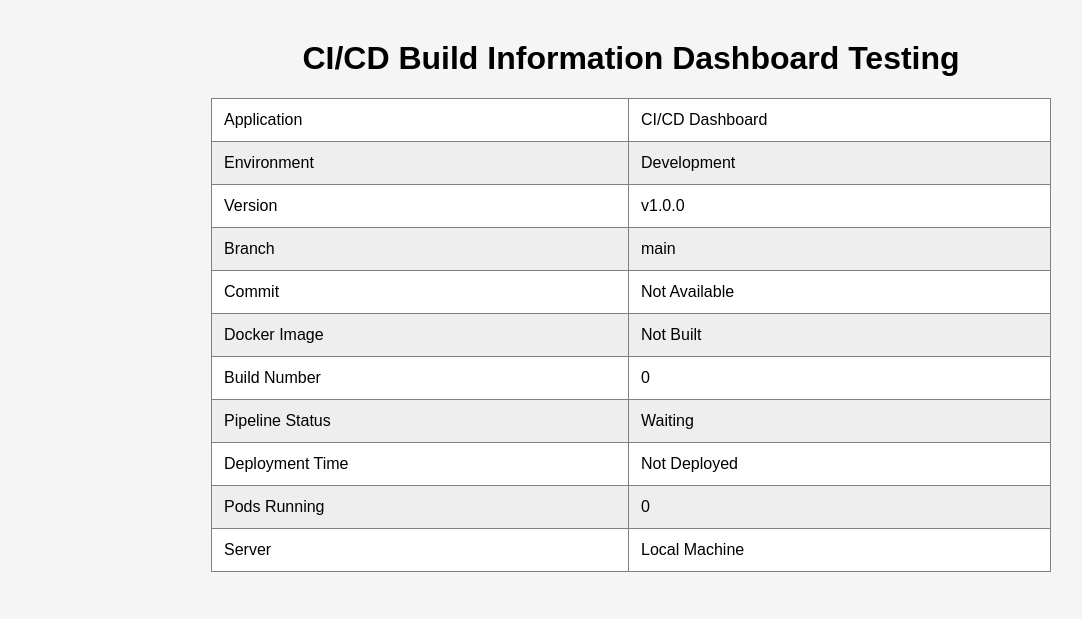
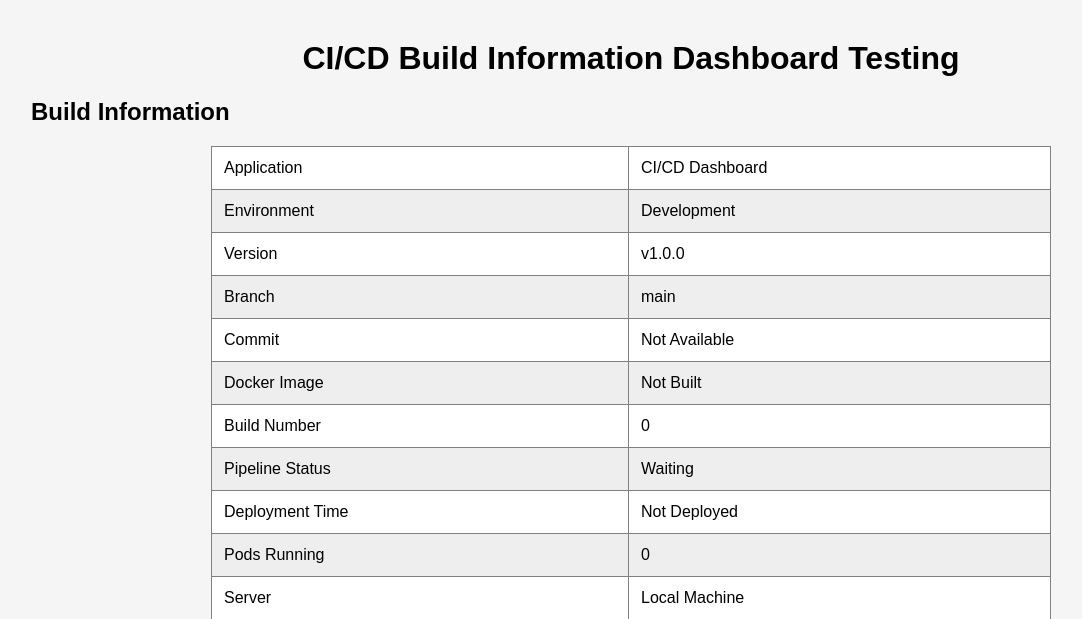
Before and after one commit to nikitaB2005/CI-CD_Pipeline, a Flask app: page / in a window 1280 px wide. Shown: the top 619 px of the page, without its empty margins (9-1091 px from the left). Run offline with Flask 3, Linux system fonts and the light colour scheme.

Commit message:
Webhook test

```diff
--- a/templates/index.html
+++ b/templates/index.html
@@ -2,12 +2,13 @@
 <html>
 <head>
     <title>CI/CD Dashboard</title>
+
     <link rel="stylesheet" href="{{ url_for('static', filename='style.css') }}">
 </head>
 <body>
 
 <h1>CI/CD Build Information Dashboard Testing</h1>
-
+<h2>Build Information</h2>
 <table>
 
 <tr>
```
